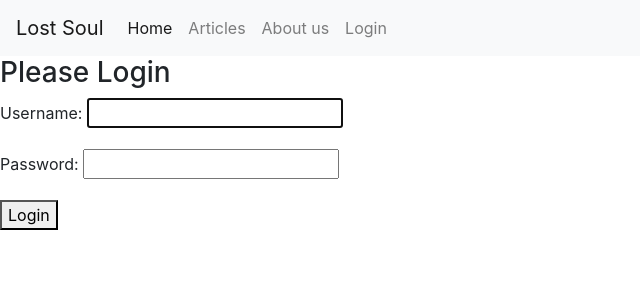
After one commit to codekamp/python_jan, a Django app: page /auth/login in a window 1280 px wide. The commit adds this page. Shown: the top 300 px of the page, without its empty margins (0-640 px from the left). Run offline with Django 3.2, Linux system fonts and the light colour scheme; some libraries are stand-ins or nearby versions.

```diff
--- a/codekamp/src/lostsoul/settings.py
+++ b/codekamp/src/lostsoul/settings.py
@@ -119,3 +119,4 @@ USE_TZ = True
 # https://docs.djangoproject.com/en/2.0/howto/static-files/
 
 STATIC_URL = '/static/'
+LOGIN_URL = '/auth/login'
--- a/codekamp/src/lostsoul_web/models.py
+++ b/codekamp/src/lostsoul_web/models.py
@@ -1,11 +1,12 @@
 from django.db import models
 from django.utils.text import slugify
 from django.dispatch import receiver
+from django.contrib.auth.models import User
 
 class Article(models.Model):
     title = models.CharField(max_length=1000)
     content = models.TextField()
-    author = models.ForeignKey('Author', on_delete=models.CASCADE)
+    author = models.ForeignKey(User, on_delete=models.CASCADE)
     slug = models.SlugField(unique=True, blank=True)
     created_at = models.DateTimeField(auto_now_add=True)
     updated_at = models.DateTimeField(auto_now=True)
--- a/codekamp/src/lostsoul_web/templates/main.html
+++ b/codekamp/src/lostsoul_web/templates/main.html
@@ -25,6 +25,9 @@
             <li class="nav-item">
                 <a class="nav-link" href="/about-us">About us</a>
             </li>
+            <li class="nav-item">
+                <a class="nav-link" href="{% url 'lostsoul_web:login_page' %}">Login</a>
+            </li>
         </ul>
     </div>
 </nav>
--- /dev/null
+++ b/codekamp/src/lostsoul_web/templates/registration/login.html
@@ -0,0 +1,14 @@
+{% extends 'main.html' %}
+
+{% block page_title %}
+    <title>Our login page</title>
+{% endblock %}
+
+{% block page_content %}
+    <h3>Please Login</h3>
+    <form method="post">
+        {% csrf_token %}
+        {{ form.as_p }}
+        <button type="submit">Login</button>
+    </form>
+{% endblock %}
--- a/codekamp/src/lostsoul_web/urls.py
+++ b/codekamp/src/lostsoul_web/urls.py
@@ -1,5 +1,6 @@
 from django.urls import path
 from . import views
+from django.contrib.auth import views as auth_views
 
 app_name = 'lostsoul_web'
 
@@ -7,4 +8,5 @@ urlpatterns = [
     path('articles', views.list_articles, name='article_list'),
     path('articles/add', views.add_artile, name='add_new_article'),
     path('articles/<str:my_slug>', views.get_article, name='article_detail'),
+    path('auth/login', auth_views.LoginView.as_view(), name='login_page')
 ]
--- a/codekamp/src/lostsoul_web/views.py
+++ b/codekamp/src/lostsoul_web/views.py
@@ -1,3 +1,4 @@
+from django.contrib.auth.decorators import login_required
 from django.shortcuts import render, redirect
 
 from lostsoul_web.models import Article, Author
@@ -17,6 +18,7 @@ def get_article(request, my_slug):
     article = Article.objects.get(slug=my_slug)
     return render(request, 'get-article.html', {'article': article})
 
+@login_required()
 def add_artile(request):
     title=''
     content=''
@@ -31,7 +33,7 @@ def add_artile(request):
         else:
             author = Author.objects.get(id=1)  # get logged in author
             article = Article.objects.create(title=title, content=content, author=author)
-            return redirect('/articles/' + article.slug)
+            return redirect('lostsoul_web:article_detail', article.slug)
 
 
     return render(request, 'add-article.html', {'title': title, 'content': content, 'error': error})
```
Also changed, not shown: codekamp/src/db.sqlite3.
